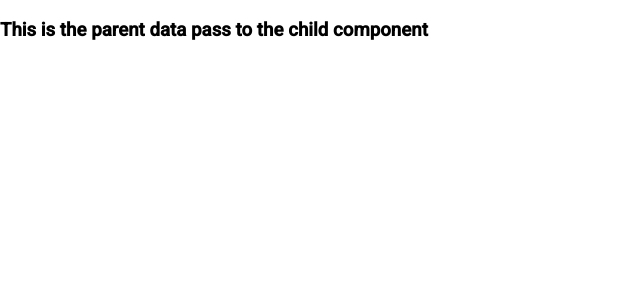
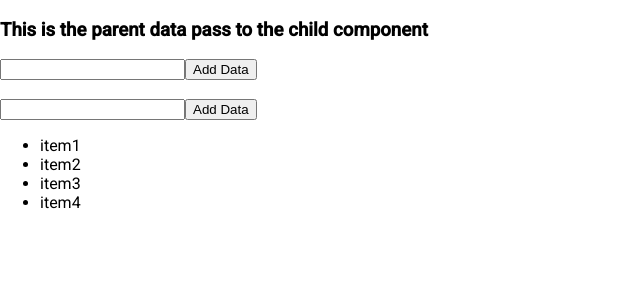
Before and after one commit to ui-vivek/angular-practice, an Angular app: page / in a window 1280 px wide. Shown: the top 300 px of the page, without its empty margins (0-640 px from the left). Built offline with nearby package versions, Linux system fonts and the light colour scheme.

Commit message:
data flow from child to parant

```diff
--- a/src/app/data-shearing/child/child.component.html
+++ b/src/app/data-shearing/child/child.component.html
@@ -1 +1,3 @@
 <h3>{{item}}</h3>
+<input type="text" #inputData>
+<button (click)="addData(inputData.value)">Add Data</button>
--- a/src/app/data-shearing/child/child.component.ts
+++ b/src/app/data-shearing/child/child.component.ts
@@ -1,4 +1,4 @@
-import { Component, Input } from '@angular/core';
+import { Component, Input, Output, EventEmitter } from '@angular/core';
 
 @Component({
   selector: 'app-child',
@@ -6,5 +6,9 @@ import { Component, Input } from '@angular/core';
   styleUrls: ['./child.component.css'],
 })
 export class ChildComponent {
-  @Input() item:string= ''
+  @Input() item: string = '';
+  @Output() data = new EventEmitter<string>();
+  addData(value: string) {
+    this.data.emit(value);
+  }
 }
--- a/src/app/parent/parent.component.html
+++ b/src/app/parent/parent.component.html
@@ -1 +1,5 @@
 <app-child [item]="currentItem"></app-child>
+<app-child (data)="addItem($event)"></app-child>
+<ul>
+    <li *ngFor="let item of items">{{item}}</li>
+</ul>
--- a/src/app/parent/parent.component.ts
+++ b/src/app/parent/parent.component.ts
@@ -7,4 +7,9 @@ import { Component } from '@angular/core';
 })
 export class ParentComponent {
   currentItem = "This is the parent data pass to the child component"
+  items = ['item1', 'item2', 'item3', 'item4'];
+
+  addItem(newItem: string) {
+    this.items.push(newItem);
+  }
 }
```
